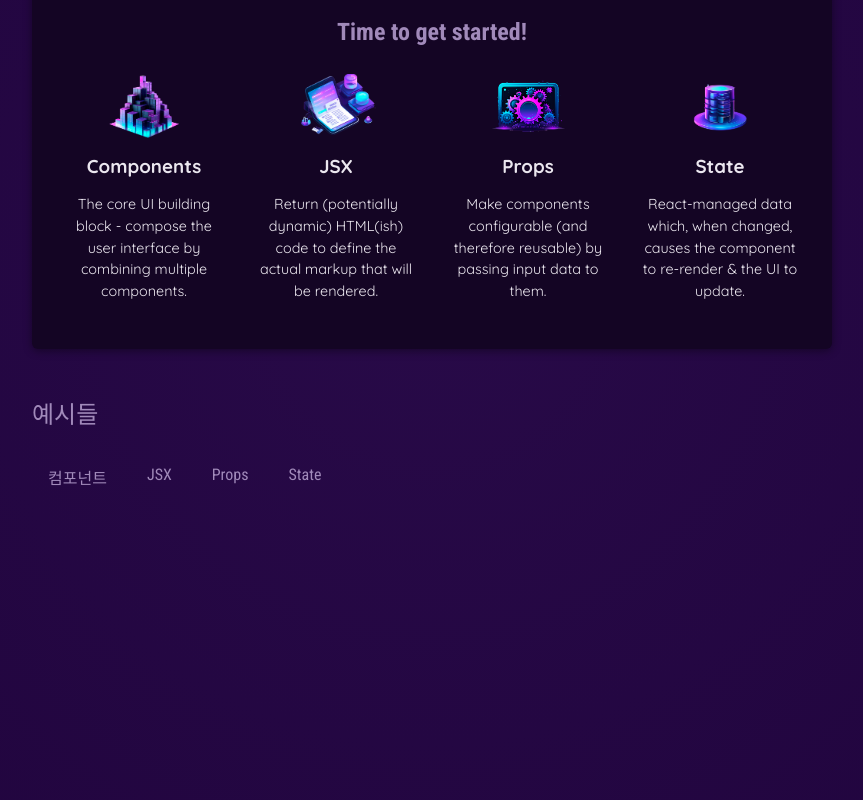
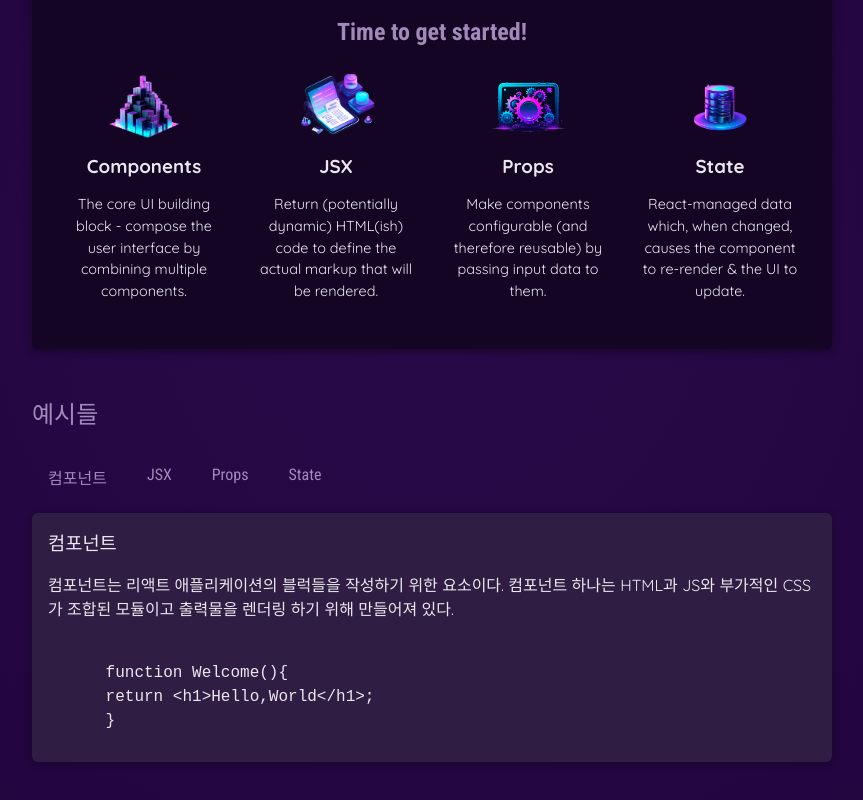
Before and after one commit to dkwooje/React-Study, a React (Vite) app in the folder 02.DUKUABI/: page / in a window 1280 px wide. Shown: the part 350-1150 px from the top of the page, without its empty margins (208-1071 px from the left). Built offline with nearby package versions, Linux system fonts and the light colour scheme.

Commit message:
react 기초 7

```diff
--- a/02.DUKUABI/src/components/Examples.jsx
+++ b/02.DUKUABI/src/components/Examples.jsx
@@ -1,3 +1,6 @@
+import { useState } from 'react';
+import { EXAMPLES } from '../data';
+
 function TabButton({ children, onClick }) {
   return (
     <li>
@@ -7,49 +10,53 @@
 }
 
 export default function Examples() {
+  const [selectedTopic, setSelectedTopic] = useState('components');
+
   function handleClick(selectedButton) {
-    console.log(`${selectedButton}버튼이 클릭 되었습니다.`);
+    setSelectedTopic(selectedButton);
+    console.log(selectedButton);
   }
 
   return (
     <section id="examples">
       <h2>예시들</h2>
       <menu>
-        {/*
-        <TabButton onClick={function(){handleClick('컴포넌트')}}>컴포넌트</TabButton>
-        <TabButton onClick={function(){handleClick('제이액스')}}>JSX</TabButton>
-        <TabButton onClick={function(){handleClick('프롬프')}}>Props</TabButton>
-        <TabButton onClick={function(){handleClick('스테이트')}}>State</TabButton>
-        */}
         <TabButton
           onClick={() => {
-            handleClick('컴포넌트');
+            handleClick('components');
           }}
         >
           컴포넌트
         </TabButton>
         <TabButton
           onClick={() => {
-            handleClick('제이액스');
+            handleClick('jsx');
           }}
         >
           JSX
         </TabButton>
         <TabButton
           onClick={() => {
-            handleClick('프롬프');
+            handleClick('props');
           }}
         >
           Props
         </TabButton>
         <TabButton
           onClick={() => {
-            handleClick('스테이트');
+            handleClick('state');
           }}
         >
           State
         </TabButton>
       </menu>
+      <div id="tab-content">
+        <h3>{EXAMPLES[selectedTopic].title}</h3>
+        <p>{EXAMPLES[selectedTopic].description}</p>
+        <pre>
+          <code>{EXAMPLES[selectedTopic].code}</code>
+        </pre>
+      </div>
     </section>
   );
 }
--- a/02.DUKUABI/src/data.js
+++ b/02.DUKUABI/src/data.js
@@ -29,3 +29,53 @@
       'React-managed data which, when changed, causes the component to re-render & the UI to update.',
   },
 ];
+
+export const EXAMPLES = {
+  components: {
+    title: '컴포넌트',
+    description:
+      '컴포넌트는 리액트 애플리케이션의 블럭들을 작성하기 위한 요소이다. 컴포넌트 하나는 HTML과 JS와 부가적인 CSS가 조합된 모듈이고 출력물을 렌더링 하기 위해 만들어져 있다.',
+    code: `
+      function Welcome(){
+      return <h1>Hello,World</h1>;
+      }`,
+  },
+  jsx: {
+    title: 'JSX',
+    description:
+      'JSX는 JavaScript를 위한 확장 문법이다. 템플릿 언어랑 비슷하지만 JavaScript 문법을 모두 사용할 수 있다.(동적인 컨텐츠를 작성하는게 목적)',
+    code: `
+  <div>
+  <h1>{userName}님 환영합니다<h1>
+  <p>리액트 학습 시간</p>
+  </div>`,
+  },
+  props: {
+    title: 'props',
+    description:
+      '컴포넌트는 props를 통해서 데이터를 전달 받는다. 마치 매개변수처럼',
+    code: `
+  function Welcome(props){
+      return <h1>{props.name}님 안녕하세요</h1>;
+      }`,
+  },
+  state: {
+    title: 'State',
+    description:
+      'State는 리액트 컴포넌트가 사용자의 행동이나 네트워크 응답과 같은 것들에 대해서 출력 내용을 변경하는데 이용된다.',
+    code: `
+ function Welcome(){
+    const[isVisible, setIsVisible] = useState(false);
+
+    function handleClick(){
+    setIsVisible(true);
+    }
+      return (
+      <div>
+      <button onClick = {handleClick}>상세보기</button>
+      {isVisible && <p>상세하다!</p>}
+      </div>
+      );
+      }`,
+  },
+};
```
